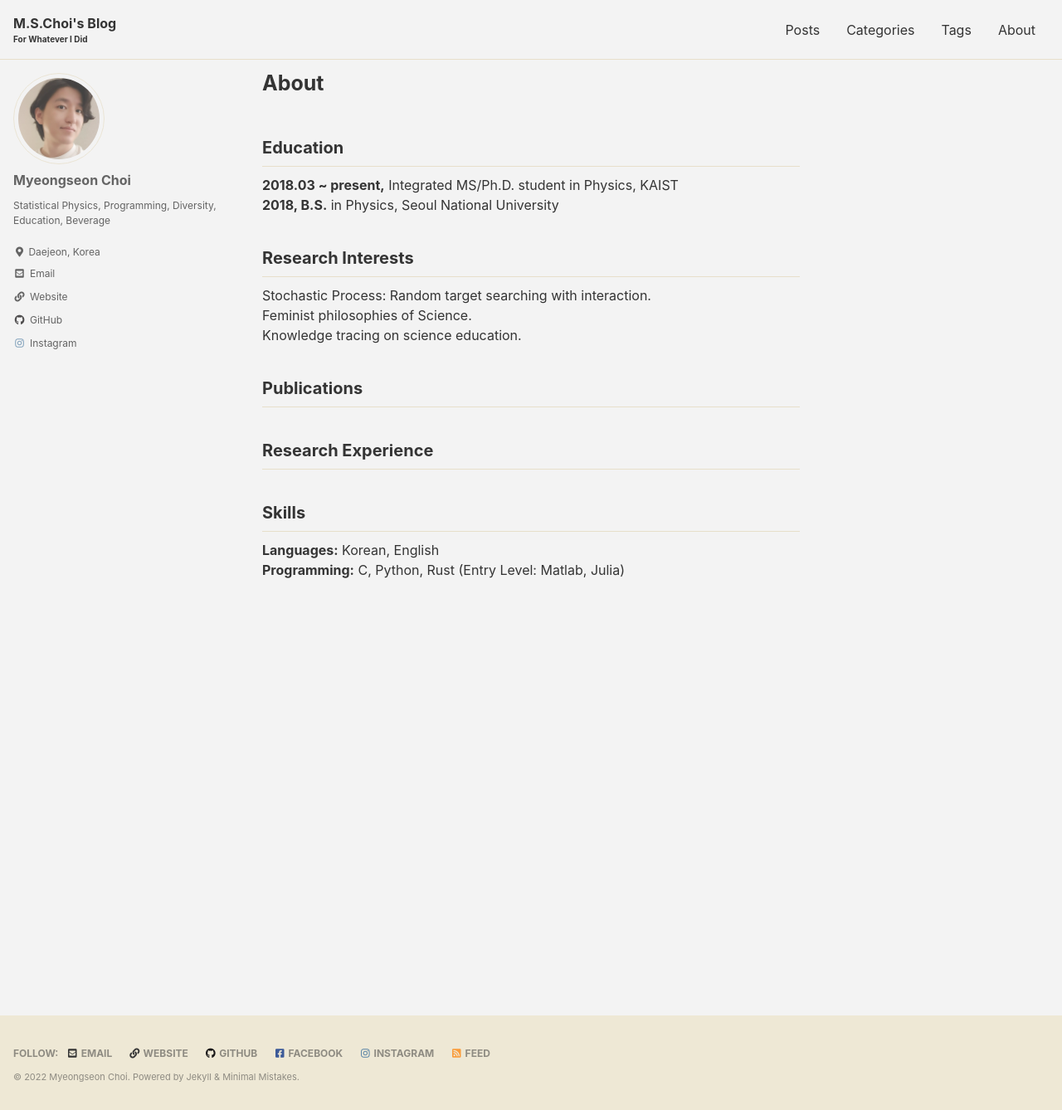
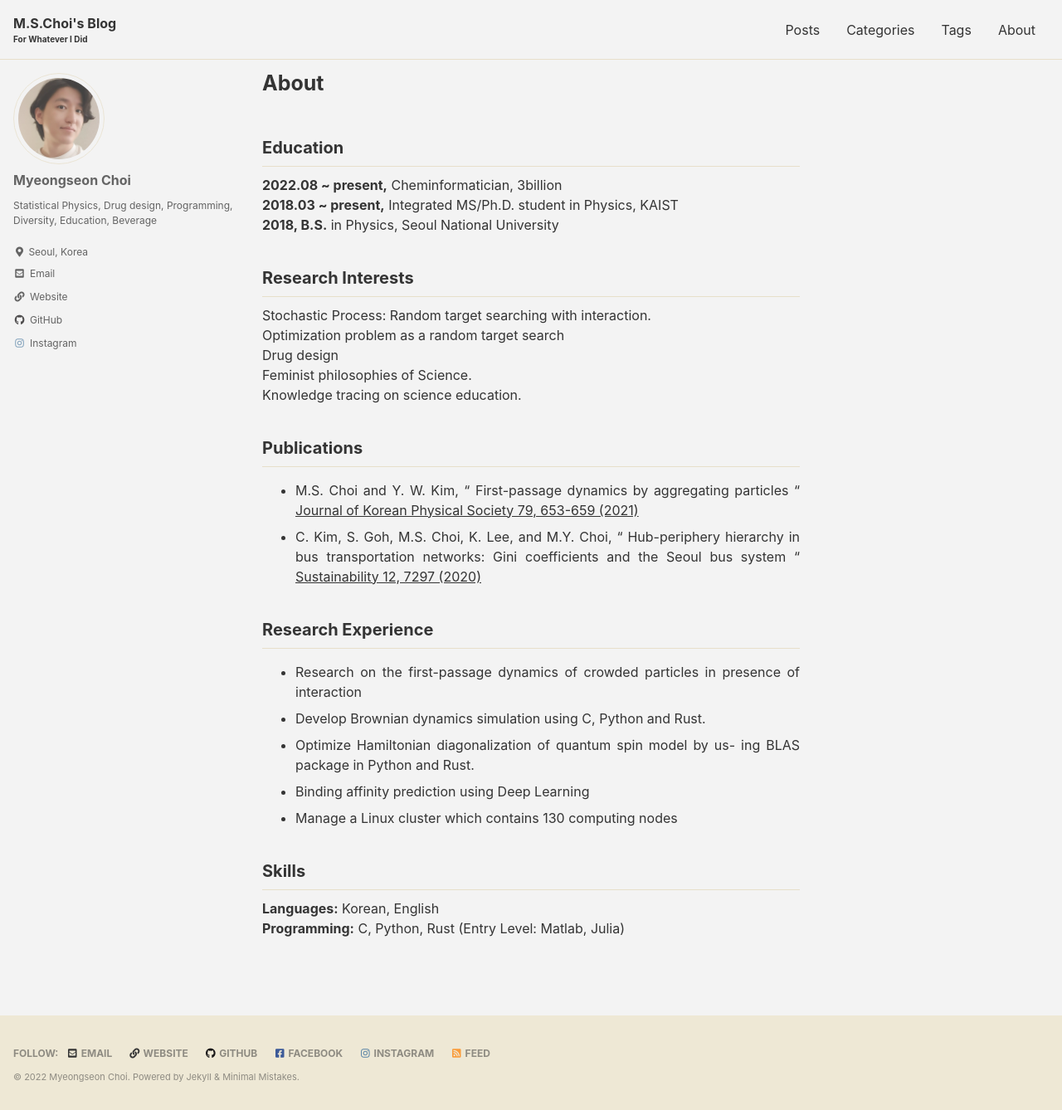
Before and after one commit to key262yek/key262yek.github.io, a Jekyll site: the page built from _pages/about.md, in a window 1280 px wide and 1338 px high. Shown: the whole window at 83% size. Built offline with Jekyll 4.4.1, drawn with Linux system fonts in a browser that asks for light colours; cached includes are drawn as plain includes; nearby versions of some CDN libraries.

Commit message:
update status

```diff
--- a/_config.yml
+++ b/_config.yml
@@ -96,8 +96,8 @@ analytics:
 author:
   name             : "Myeongseon Choi"
   avatar           : "/assets/images/new_bio_photo.jpg" # path of avatar image, e.g. "/assets/images/bio-photo.jpg"
-  bio              : "Statistical Physics, Programming, Diversity, Education, Beverage"
-  location         : "Daejeon, Korea"
+  bio              : "Statistical Physics, Drug design, Programming, Diversity, Education, Beverage"
+  location         : "Seoul, Korea"
   # email            : "key262yek@gmail.com"
   links:
     - label: "Email"
--- a/_pages/about.md
+++ b/_pages/about.md
@@ -4,18 +4,40 @@ title: "About"
 ---
 
 ## Education
+**2022.08 ~ present,** Cheminformatician, 3billion
 **2018.03 ~ present,** Integrated MS/Ph.D. student in Physics, KAIST
 **2018, B.S.** in Physics, Seoul National University
 
 ## Research Interests
 Stochastic Process: Random target searching with interaction.
+Optimization problem as a random target search
+Drug design
 Feminist philosophies of Science.
 Knowledge tracing on science education.
 
 ## Publications
-
+- M.S. Choi and Y. W. Kim,
+"
+First-passage dynamics by aggregating particles
+"
+[Journal of Korean Physical Society
+79, 653-659 (2021)]("https://link.springer.com/article/10.1007/s40042-021-00278-w")
+- C. Kim, S. Goh, M.S. Choi, K. Lee, and M.Y. Choi,
+"
+Hub-periphery hierarchy in
+bus transportation networks: Gini coefficients and the Seoul bus system
+"
+[Sustainability
+12, 7297 (2020)]("https://www.mdpi.com/2071-1050/12/18/7297")
 
 ## Research Experience
+- Research on the first-passage dynamics of crowded particles in
+presence of interaction
+- Develop Brownian dynamics simulation using C, Python and Rust.
+- Optimize Hamiltonian diagonalization of quantum spin model by us-
+ing BLAS package in Python and Rust.
+- Binding affinity prediction using Deep Learning
+- Manage a Linux cluster which contains 130 computing nodes
 
 
 ## Skills
```
